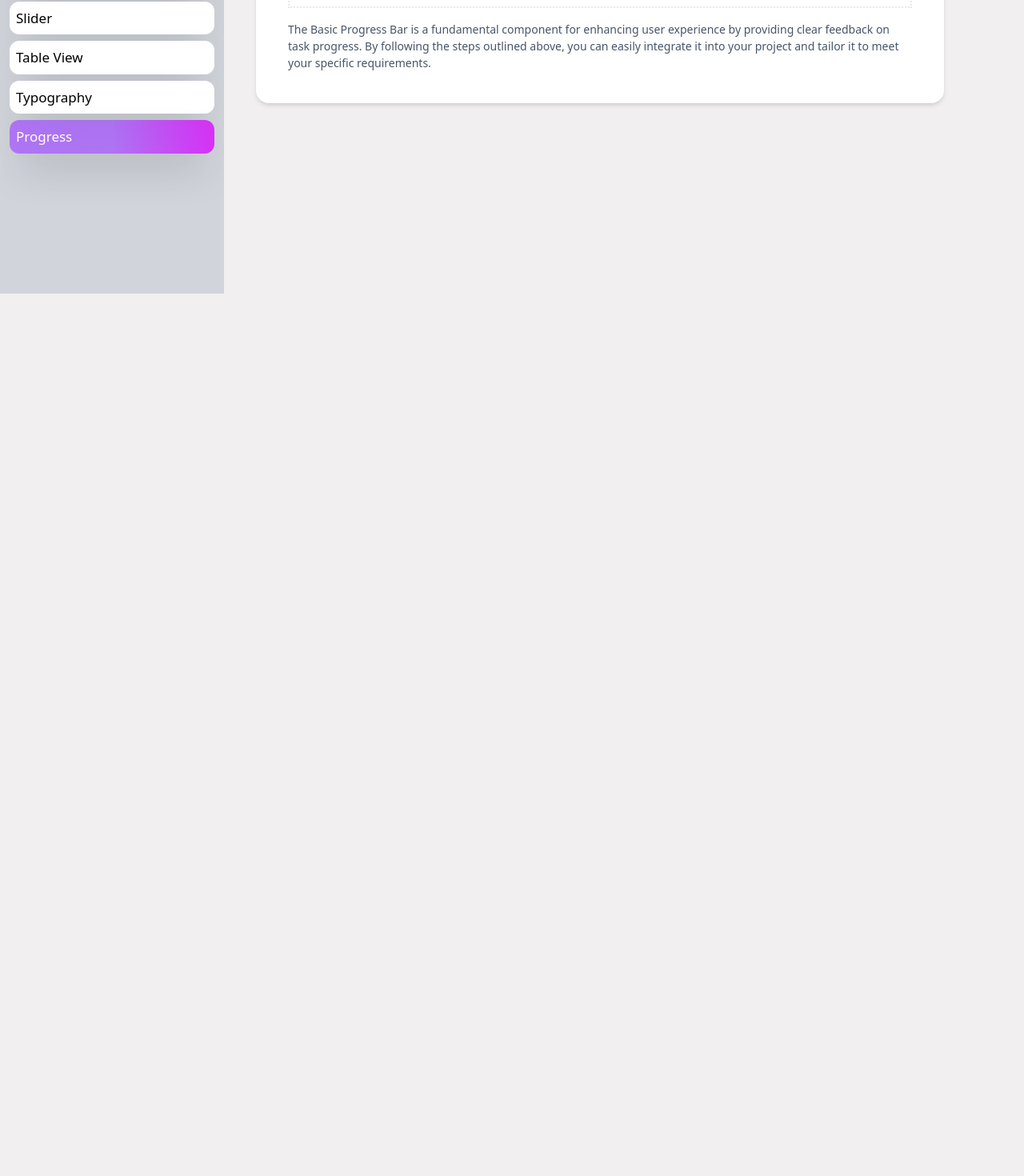
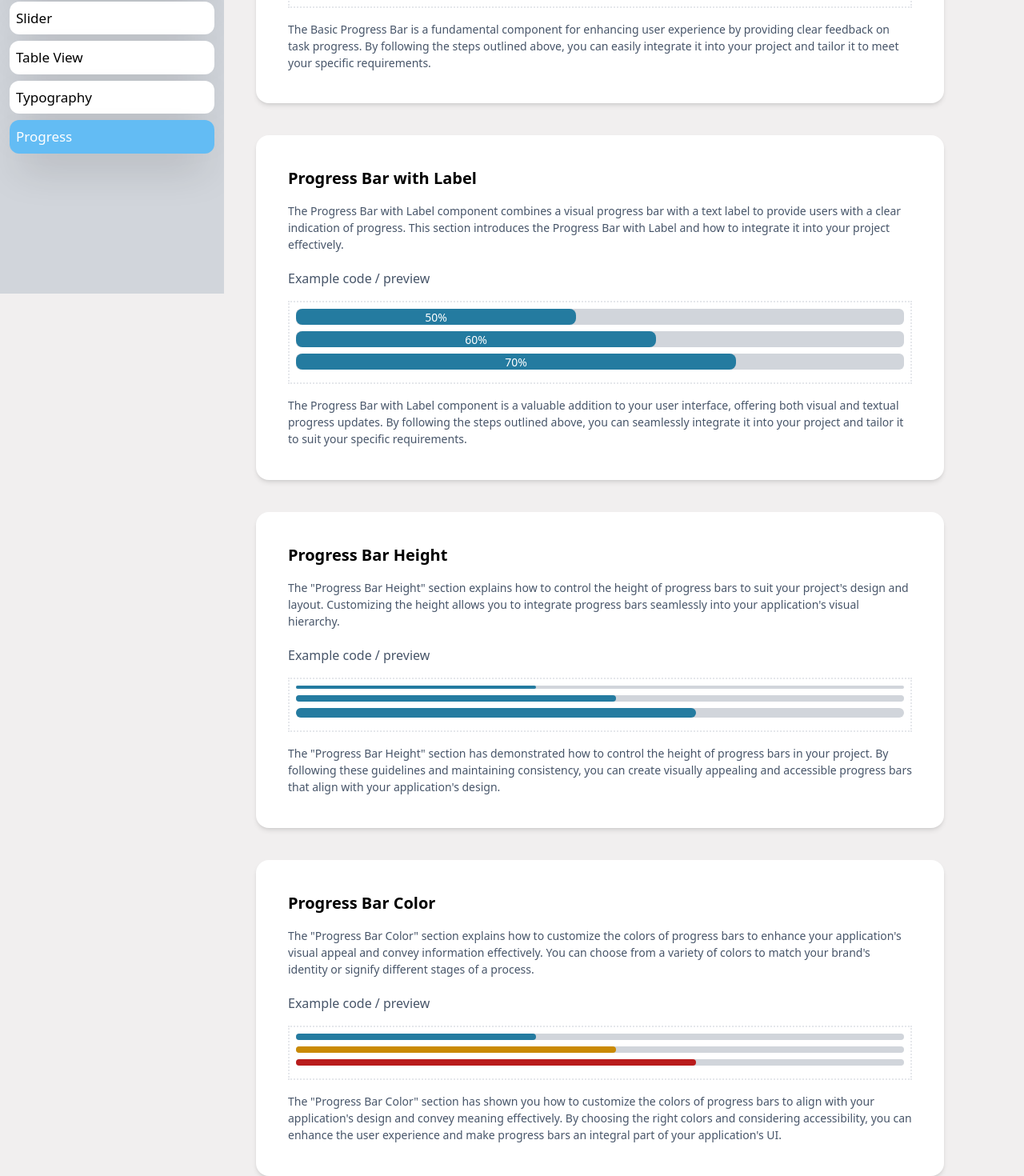
Before and after one commit to cabdikariim242/Ts-Setup, a Vue app: page /Progress in a window 1280 px wide. Shown: the part 433-1903 px from the top of the page at 80% size. Before the commit the page ends 800 px from the top, so only its background shows below. Built offline with nearby package versions, Linux system fonts and the light colour scheme.

Commit message:
finished the new component

```diff
--- a/src/layout/sidebar.vue
+++ b/src/layout/sidebar.vue
@@ -126,7 +126,7 @@ export default defineComponent({
   color: white;
 }
 .router-link-exact-active {
-  background: linear-gradient(to right, #a14ffeb6 50%, #d800fec4 100%);
+  background-color:#63bcf4;
 
   color: white;
 }
--- a/src/views/ProgressBar.vue
+++ b/src/views/ProgressBar.vue
@@ -24,6 +24,71 @@
 
 
   </BaseCard>
+
+
+
+  <BaseCard>
+   <h1 class="font-bold text-xl mb-4">Progress Bar with Label</h1>
+  <div class="inline-block w-full">
+    <p class="text-[#475569] text-[14px] dark:text-white">The Progress Bar with Label component combines a visual progress bar with a text label to provide users with a clear indication of progress. This section introduces the Progress Bar with Label and how to integrate it into your project effectively.</p>
+    <p class="mt-5 text-[#475569] mb-4 dark:text-whit">Example code / preview</p>
+    <div class="border-2 px-2 border-dotted py-2">
+
+    <ProgressBarComp customClass="w-full max-w-[350px] mb-2 h-5 bg-[#247ba0] rounded-lg text-center text-black" paragraph="50%" />
+    <ProgressBarComp customClass="w-full max-w-[450px] mb-2 h-5 bg-[#247ba0] rounded-lg text-center"paragraph="60%" />
+    <ProgressBarComp customClass="w-full max-w-[550px] mb-2 h-5 bg-[#247ba0] rounded-lg text-center"paragraph="70%" />
+
+
+
+
+
+    </div>
+    <p class="mt-4 text-[#475569] text-[14px] dark:text-white">The Progress Bar with Label component is a valuable addition to your user interface, offering both visual and textual progress updates. By following the steps outlined above, you can seamlessly integrate it into your project and tailor it to suit your specific requirements.</p>
+
+  </div>
+  </BaseCard>
+
+
+  <BaseCard>
+  <h1 class="font-bold text-xl mb-4">Progress Bar Height</h1>
+  <div class="inline-block w-full">
+    <p class="text-[#475569] text-[14px] dark:text-white">The "Progress Bar Height" section explains how to control the height of progress bars to suit your project's design and layout. Customizing the height allows you to integrate progress bars seamlessly into your application's visual hierarchy.</p>
+     <p class="mt-5 text-[#475569] mb-4 dark:text-white">Example code / preview</p>
+     <div class="border-2 px-2 border-dotted py-2">
+
+    <ProgressBarComp customClass="w-full max-w-[300px] mb-2 h-1 bg-[#247ba0] rounded-lg" />
+    <ProgressBarComp customClass="w-full max-w-[400px] mb-2 h-2 bg-[#247ba0] rounded-lg" />
+    <ProgressBarComp customClass="w-full max-w-[500px] mb-2 h-3 bg-[#247ba0] rounded-lg" />
+
+
+     </div>
+     <p class="mt-4 text-[#475569] text-[14px] dark:text-white">The "Progress Bar Height" section has demonstrated how to control the height of progress bars in your project. By following these guidelines and maintaining consistency, you can create visually appealing and accessible progress bars that align with your application's design.</p>
+
+  </div>
+
+  </BaseCard>
+
+
+  <BaseCard>
+  <h1 class="font-bold text-xl mb-4">Progress Bar Color</h1>
+  <div class="inline-block w-full">
+  <p class="text-[#475569] text-[14px] dark:text-white">The "Progress Bar Color" section explains how to customize the colors of progress bars to enhance your application's visual appeal and convey information effectively. You can choose from a variety of colors to match your brand's identity or signify different stages of a process.</p>
+  <p class="mt-5 text-[#475569] mb-4 dark:text-white">Example code / preview</p>
+  <div class="border-2 px-2 border-dotted py-2">
+    <ProgressBarComp customClass="w-full max-w-[300px] mb-2 h-2 bg-[#247ba0] rounded-lg" />
+    <ProgressBarComp customClass="w-full max-w-[400px] mb-2 h-2 bg-[#ca8a04] rounded-lg" />
+    <ProgressBarComp customClass="w-full max-w-[500px] mb-2 h-2 bg-[#b91c1c] rounded-lg" />
+
+
+
+  </div>
+  <p class="mt-4 text-[#475569] text-[14px] dark:text-white">The "Progress Bar Color" section has shown you how to customize the colors of progress bars to align with your application's design and convey meaning effectively. By choosing the right colors and considering accessibility, you can enhance the user experience and make progress bars an integral part of your application's UI.</p>
+
+
+  </div>
+
+
+  </BaseCard>
   </div>
 </template>
 
--- a/src/views/Typography.vue
+++ b/src/views/Typography.vue
@@ -189,23 +189,6 @@
             </div>
         </BaseCard>
 
-        <BaseCard>
-         <h1 class="font-bold text-xl mb-4">Heading</h1>
-
-         <div class="inline-block w-full">
-             <p class="text-[#475569] text-[14px] dark:text-white">
-                    Headings are an essential part of structuring and organizing content in your application. They
-                    provide hierarchy and help users navigate and understand the information presented. This section
-                    covers how to use headings effectively in your project.
-                </p>
-                <div class="border-2 px-2 border-dotted py-2">
-                    <a href="#links">example test</a>
-
-
-                </div>
-
-         </div>
-        </BaseCard>
 
 
     </div>
```
